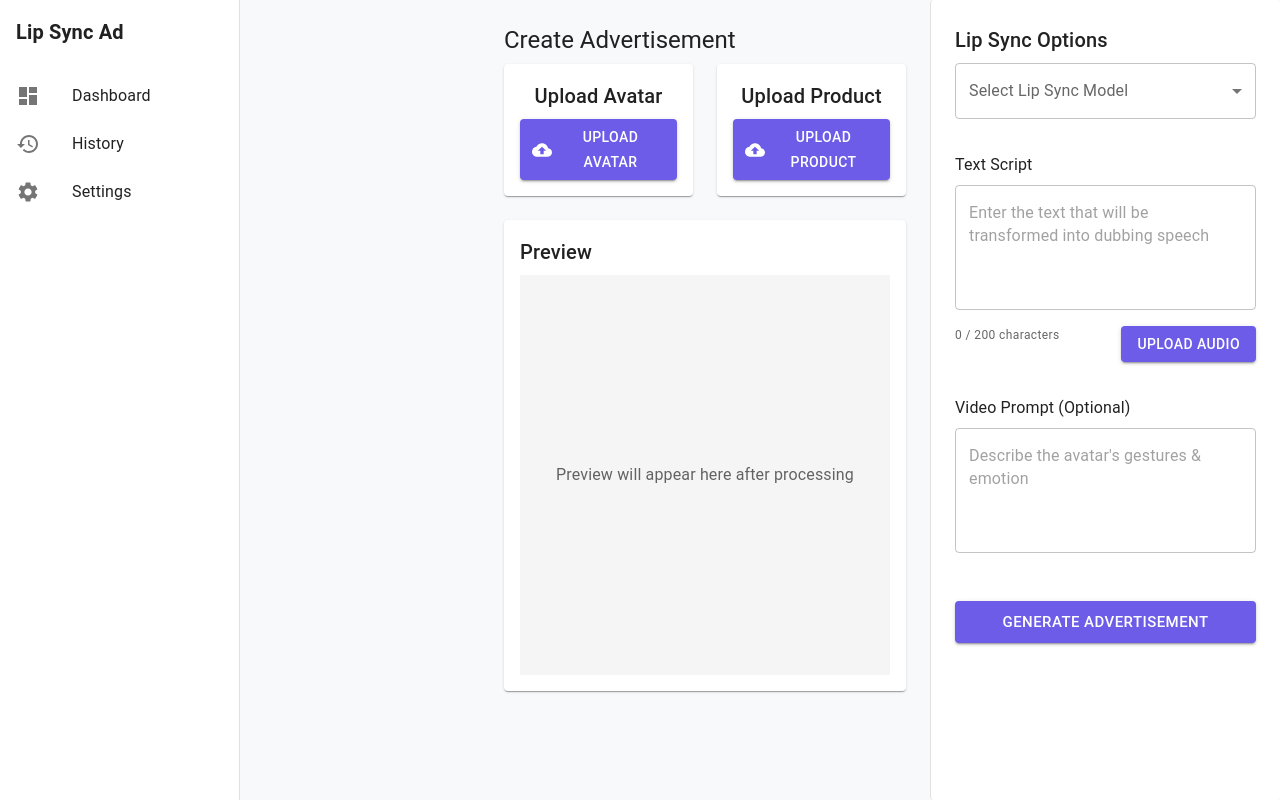
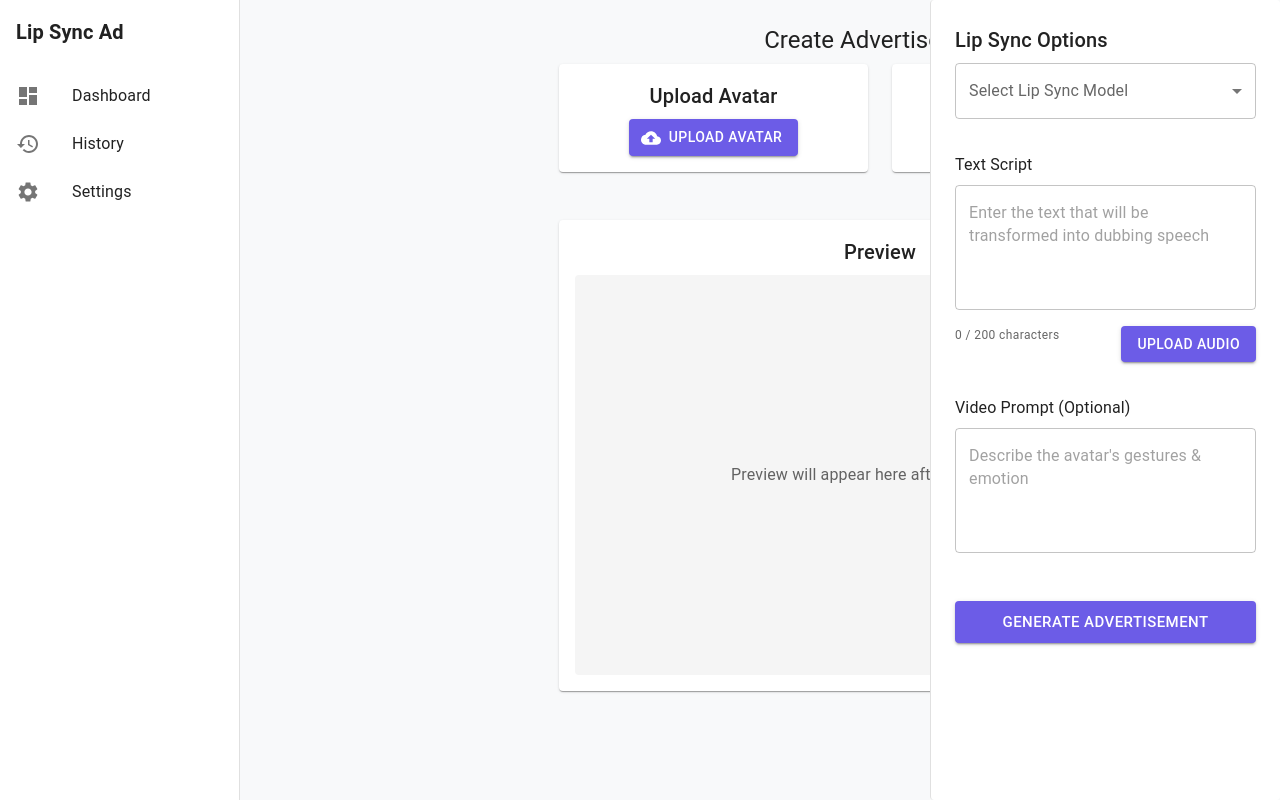
Before and after one commit to Tohed812/Lip-Sync-Advertisement, a React (Create React App) app: page / in a window 1280 px wide. Built offline with nearby package versions, Linux system fonts and the light colour scheme.

Commit message:
Improve MainContent centering and layout

```diff
--- a/src/components/MainContent.tsx
+++ b/src/components/MainContent.tsx
@@ -13,6 +13,20 @@ const VisuallyHiddenInput = styled("input")({
 	whiteSpace: "nowrap",
 	width: 1,
 });
+
+const MainContentWrapper = styled(Box)(({ theme }) => ({
+	flexGrow: 1,
+	padding: theme.spacing(3),
+	marginLeft: "240px", // Sidebar width
+	marginRight: "350px", // RightPanel width
+	display: "flex",
+	flexDirection: "column",
+	alignItems: "center",
+	maxWidth: "calc(100% - 590px)", // 240px (Sidebar) + 350px (RightPanel)
+	margin: "0 auto",
+	position: "relative",
+	left: "120px", // Half of Sidebar width to center the content
+}));
 
 const MainContent = () => {
 	const [avatarImage, setAvatarImage] = useState<string | null>(null);
@@ -37,21 +51,29 @@ const MainContent = () => {
 	};
 
 	return (
-		<Box
-			sx={{
-				flexGrow: 1,
-				p: 3,
-				marginLeft: "240px", // Sidebar width
-				marginRight: "350px", // RightPanel width
-			}}
-		>
-			<Typography variant="h5" gutterBottom>
+		<MainContentWrapper>
+			<Typography variant="h5" gutterBottom align="center">
 				Create Advertisement
 			</Typography>
 
-			<Box sx={{ display: "flex", gap: 3, mb: 3 }}>
+			<Box
+				sx={{
+					display: "flex",
+					gap: 3,
+					mb: 3,
+					width: "100%",
+					justifyContent: "center",
+				}}
+			>
 				{/* Avatar Upload Section */}
-				<Paper sx={{ p: 2, flex: 1, textAlign: "center" }}>
+				<Paper
+					sx={{
+						p: 2,
+						flex: 1,
+						textAlign: "center",
+						maxWidth: "400px",
+					}}
+				>
 					<Typography variant="h6" gutterBottom>
 						Upload Avatar
 					</Typography>
@@ -60,7 +82,11 @@ const MainContent = () => {
 							<img
 								src={avatarImage}
 								alt="Avatar"
-								style={{ maxWidth: "100%", maxHeight: "300px" }}
+								style={{
+									maxWidth: "100%",
+									maxHeight: "300px",
+									objectFit: "contain",
+								}}
 							/>
 							<Button
 								variant="contained"
@@ -92,7 +118,14 @@ const MainContent = () => {
 				</Paper>
 
 				{/* Product Upload Section */}
-				<Paper sx={{ p: 2, flex: 1, textAlign: "center" }}>
+				<Paper
+					sx={{
+						p: 2,
+						flex: 1,
+						textAlign: "center",
+						maxWidth: "400px",
+					}}
+				>
 					<Typography variant="h6" gutterBottom>
 						Upload Product
 					</Typography>
@@ -101,7 +134,11 @@ const MainContent = () => {
 							<img
 								src={productImage}
 								alt="Product"
-								style={{ maxWidth: "100%", maxHeight: "300px" }}
+								style={{
+									maxWidth: "100%",
+									maxHeight: "300px",
+									objectFit: "contain",
+								}}
 							/>
 							<Button
 								variant="contained"
@@ -136,8 +173,8 @@ const MainContent = () => {
 			</Box>
 
 			{/* Preview Section */}
-			<Paper sx={{ p: 2, mt: 3 }}>
-				<Typography variant="h6" gutterBottom>
+			<Paper sx={{ p: 2, mt: 3, width: "100%", maxWidth: "800px" }}>
+				<Typography variant="h6" gutterBottom align="center">
 					Preview
 				</Typography>
 				<Box
@@ -147,6 +184,7 @@ const MainContent = () => {
 						display: "flex",
 						alignItems: "center",
 						justifyContent: "center",
+						borderRadius: 1,
 					}}
 				>
 					<Typography color="text.secondary">
@@ -154,7 +192,7 @@ const MainContent = () => {
 					</Typography>
 				</Box>
 			</Paper>
-		</Box>
+		</MainContentWrapper>
 	);
 };
 
```
